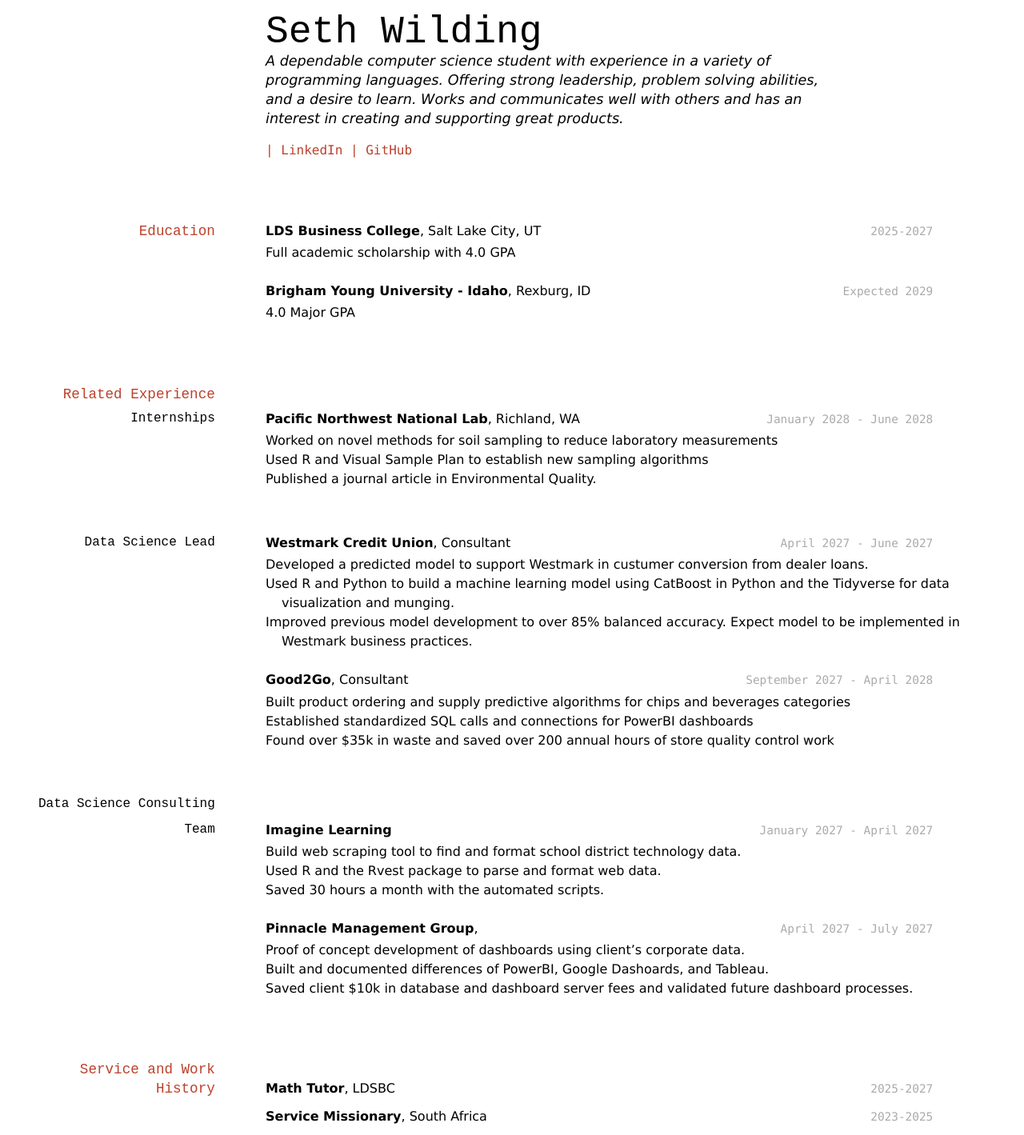
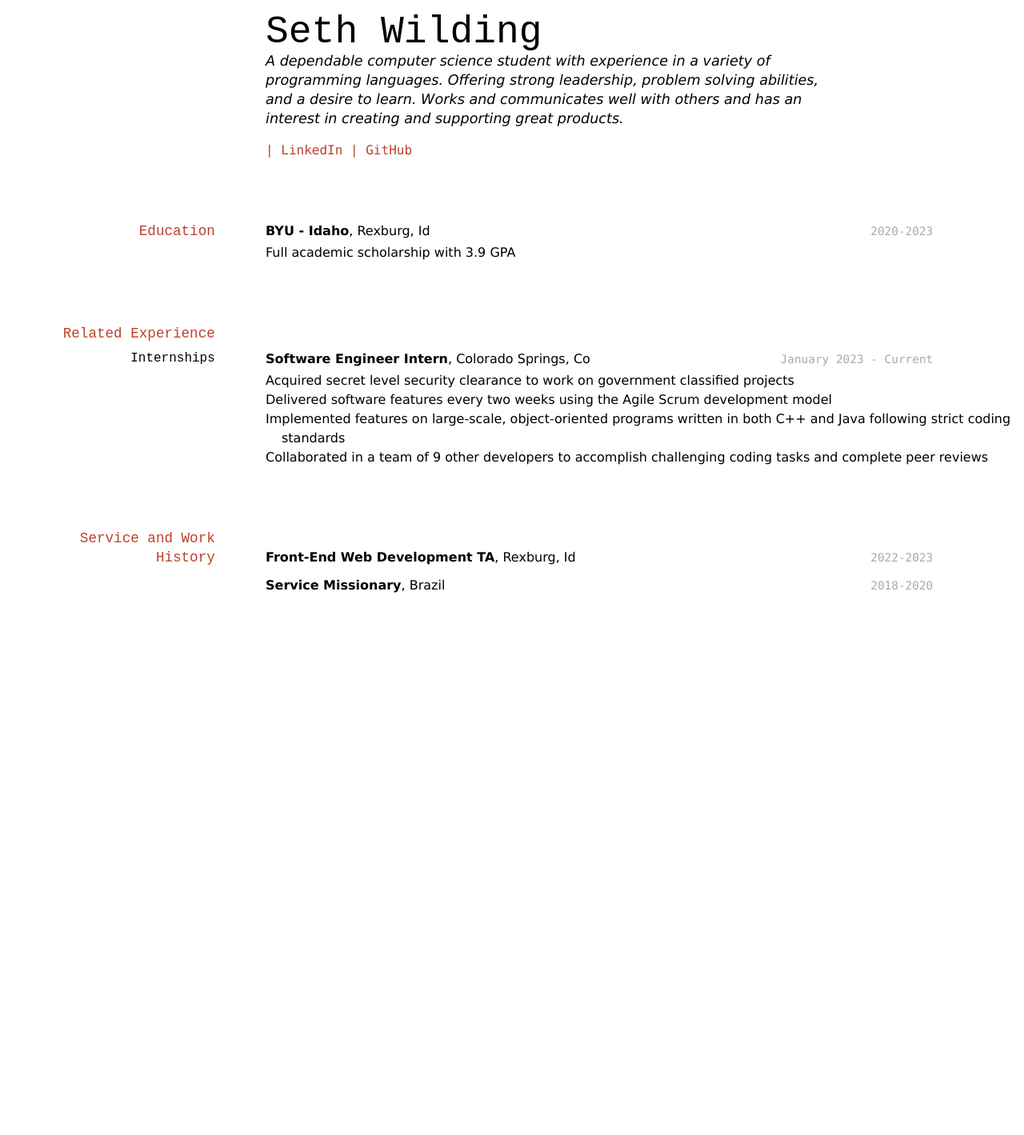
Before and after one commit to SAWilding/Wilding-Resume, a Jekyll site: the page built from docs/index.md, in a window 1280 px wide. Shown: the whole page at 80% size. Built offline with Jekyll 4.4.1, drawn with Linux system fonts in a browser that asks for light colours; after the commit the page ends 900 px from its top, so only the background shows below that.

Commit message:
Update index.md

```diff
--- a/docs/index.md
+++ b/docs/index.md
@@ -13,72 +13,35 @@ A dependable computer science student with experience in a variety of programmin
 
 ## Education
 
-`2025-2027`
-__LDS Business College__, Salt Lake City, UT
+`2020-2023`
+__BYU - Idaho__, Rexburg, Id
 
-- Full academic scholarship with 4.0 GPA
-
-`Expected 2029`
-__Brigham Young University - Idaho__, Rexburg, ID
-
-- 4.0 Major GPA
-
+- Full academic scholarship with 3.9 GPA
 
 ## Related Experience
 
 ### Internships
 
-`January 2028 - June 2028`
-__Pacific Northwest National Lab__, Richland, WA
+`January 2023 - Current`
+__Software Engineer Intern__, Colorado Springs, Co
 
-- Worked on novel methods for soil sampling to reduce laboratory measurements
-- Used R and Visual Sample Plan to establish new sampling algorithms
-- Published a journal article in Environmental Quality.
-
-### Data Science Lead
-
-`April 2027 - June 2027`
-__Westmark Credit Union__, Consultant
-
-- Developed a predicted model to support Westmark in custumer conversion from dealer loans.
-- Used R and Python to build a machine learning model using CatBoost in Python and the Tidyverse for data visualization and munging.
-- Improved previous model development to over 85% balanced accuracy. Expect model to be implemented in Westmark business practices.
-
-`September 2027 - April 2028`
-__Good2Go__, Consultant
-
-- Built product ordering and supply predictive algorithms for chips and beverages categories
-- Established standardized SQL calls and connections for PowerBI dashboards
-- Found over $35k in waste and saved over 200 annual hours of store quality control work
-
-### Data Science Consulting Team
-
-`January 2027 - April 2027`
-__Imagine Learning__
-
-- Build web scraping tool to find and format school district technology data.
-- Used R and the Rvest package to parse and format web data.
-- Saved 30 hours a month with the automated scripts.
-
-`April 2027 - July 2027`
-__Pinnacle Management Group__,
-
-- Proof of concept development of dashboards using client's corporate data.
-- Built and documented differences of PowerBI, Google Dashoards, and Tableau.
-- Saved client $10k in database and dashboard server fees and validated future dashboard processes.
+-	Acquired secret level security clearance to work on government classified projects
+- Delivered software features every two weeks using the Agile Scrum development model
+- Implemented features on large-scale, object-oriented programs written in both C++ and Java following strict coding standards
+- Collaborated in a team of 9 other developers to accomplish challenging coding tasks and complete peer reviews
 
 
 ## Service and Work History
 
-`2025-2027`
-__Math Tutor__, LDSBC
+`2022-2023`
+__Front-End Web Development TA__, Rexburg, Id
 
 
-`2023-2025`
-__Service Missionary__, South Africa
+`2018-2020`
+__Service Missionary__, Brazil
 
 
 
 <!-- ### Footer
 
-Last updated: May 2013 -->
+Last updated: July 6, 2023 -->
```
